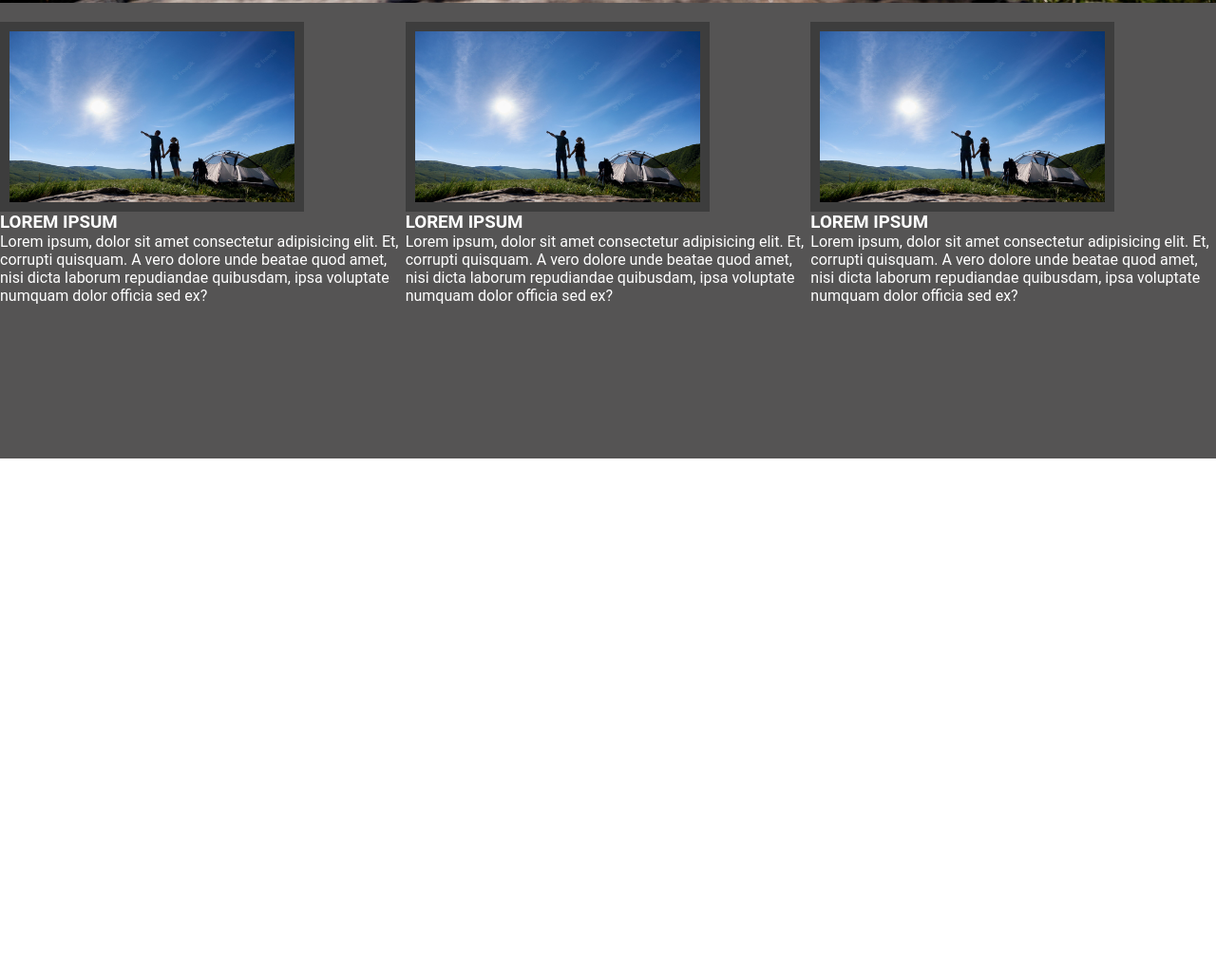
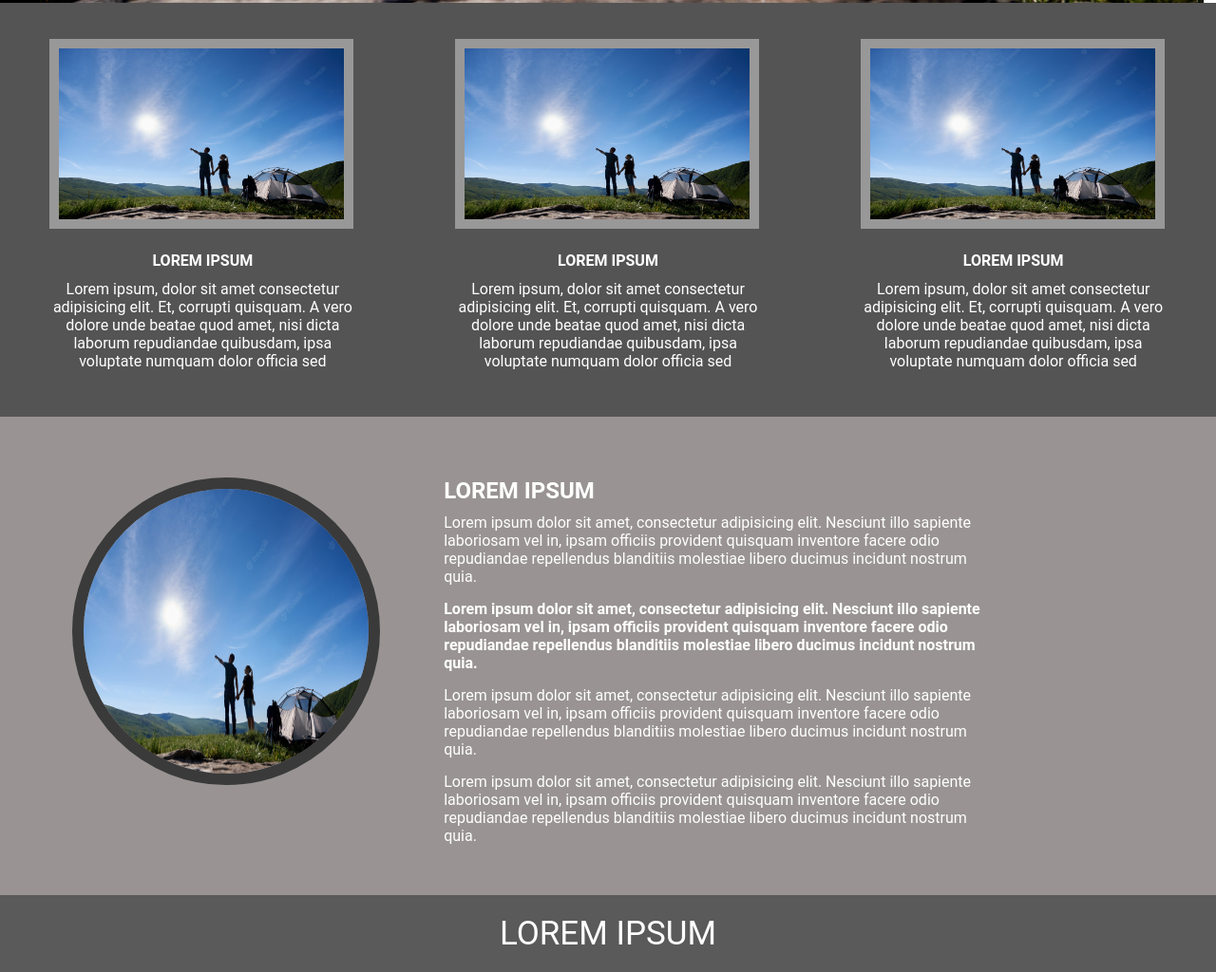
Before and after one commit to diogodvs/DesafioPaginaWeb, a plain HTML site: page index.html in a window 1280 px wide. Shown: the part 797-1821 px from the top of the page at 95% size. Before the commit the page ends 1280 px from the top, so only its background shows below. Drawn offline with Linux system fonts and the light colour scheme.

Commit message:
finalizado pagina web desktop

```diff
--- a/assets/css/style.css
+++ b/assets/css/style.css
@@ -14,7 +14,7 @@
 }
 
 #img-topo {
-    width: 100vw;
+    width: 99vw;
     height: 100vh;
     position: absolute;
 
@@ -27,25 +27,103 @@
     font-size: 25px;
 }
 
+.text h1 {
+    color: #fff;
+}
+
+.text p {
+    color: #fff;
+}
+
 /* primeira seção */
 main {
     display: flex;
+    flex-direction: column;
 }
 
 .first-section {
     width: 100%;
-    height: 60vh;
     display: flex;
     background-color: rgb(85, 84, 84);
     color: #fff;
     align-content: space-around;
+
+
+}
+
+.item-first-section {
+    max-width: 33.3%;
+    padding: 3%;
+    justify-content: center;
 }
 
 .item-first-section img {
-    display: flex;
-    flex-direction: column;
-    margin-top: 20px;
     width: 300px;
     height: 180px;
-    border: 10px solid rgb(61, 61, 61);
+    border: 10px solid rgb(153, 152, 152);
+    justify-items: center;
+    margin-left: 4%;
 }
+
+.item-first-section h4 {
+    padding-top: 20px;
+    text-align: center;
+}
+
+.item-first-section p {
+    text-align: center;
+    padding: 3%;
+}
+
+/* Segunda seção */
+
+.second-section {
+    display: flex;
+    height: 47vh;
+    background-color: rgb(153, 147, 147);
+    align-content: center;
+    padding: 5%;
+
+}
+
+#second-section-image {
+    width: 35%;
+}
+
+.second-section img {
+    width: 300px;
+    height: 300px;
+    border-radius: 50%;
+    align-items: center;
+    border: 12px solid rgb(58, 58, 58);
+}
+
+#second-section-text {
+    width: 50%;
+    margin-bottom: 40px;
+    color: #fff;
+}
+
+#second-section-text h2 {
+    padding-bottom: 10px;
+}
+
+.second-section img {
+    margin-left: 3%;
+}
+
+#second-section-text p {
+    margin-bottom: 15px;
+}
+
+/* Rodape */
+
+#rodape{
+    background-color: rgb(90, 90, 90);
+    color: #fff;
+    font-size: 35px;
+text-align: center;
+}
+#rodape p{
+    padding: 20px;
+}
--- a/index.html
+++ b/index.html
@@ -23,29 +23,53 @@
         <div class="first-section">
             <div class="item-first-section">
                 <img src="assets/images/paisagem.jpg" alt="paisagem">
-                <h3>LOREM IPSUM</h3>
+                <h4>LOREM IPSUM</h4>
                 <P>Lorem ipsum, dolor sit amet consectetur adipisicing elit. Et, corrupti quisquam. A vero dolore unde
                     beatae quod amet, nisi dicta laborum repudiandae quibusdam, ipsa voluptate numquam dolor officia sed
-                    ex?</P>
+                </P>
             </div>
             <div class="item-first-section">
                 <img src="assets/images/paisagem.jpg" alt="paisagem">
-                <h3>LOREM IPSUM</h3>
+                <h4>LOREM IPSUM</h4>
                 <P>Lorem ipsum, dolor sit amet consectetur adipisicing elit. Et, corrupti quisquam. A vero dolore unde
                     beatae quod amet, nisi dicta laborum repudiandae quibusdam, ipsa voluptate numquam dolor officia sed
-                    ex?</P>
+                </P>
             </div>
             <div class="item-first-section">
                 <img src="assets/images/paisagem.jpg" alt="paisagem">
-                <h3>LOREM IPSUM</h3>
+                <h4>LOREM IPSUM</h4>
                 <P>Lorem ipsum, dolor sit amet consectetur adipisicing elit. Et, corrupti quisquam. A vero dolore unde
                     beatae quod amet, nisi dicta laborum repudiandae quibusdam, ipsa voluptate numquam dolor officia sed
-                    ex?</P>
+                </P>
+            </div>
+        </div>
+        <div class="second-section">
+            <div id="second-section-image">
+                <img src="assets/images/paisagem.jpg" alt="paisagem">
+            </div>
+            <div id="second-section-text">
+                <h2>LOREM IPSUM</h2>
+
+                <p>Lorem ipsum dolor sit amet, consectetur adipisicing elit. Nesciunt illo sapiente laboriosam
+                    vel in, ipsam officiis provident quisquam inventore facere odio repudiandae repellendus
+                    blanditiis molestiae libero ducimus incidunt nostrum quia.</p>
+
+                <p><b>Lorem ipsum dolor sit amet, consectetur adipisicing elit. Nesciunt illo sapiente laboriosam
+                        vel in, ipsam officiis provident quisquam inventore facere odio repudiandae repellendus
+                        blanditiis molestiae libero ducimus incidunt nostrum quia.</b></p>
+
+                <p>Lorem ipsum dolor sit amet, consectetur adipisicing elit. Nesciunt illo sapiente laboriosam
+                    vel in, ipsam officiis provident quisquam inventore facere odio repudiandae repellendus
+                    blanditiis molestiae libero ducimus incidunt nostrum quia.</p>
+
+                <p>Lorem ipsum dolor sit amet, consectetur adipisicing elit. Nesciunt illo sapiente laboriosam
+                    vel in, ipsam officiis provident quisquam inventore facere odio repudiandae repellendus
+                    blanditiis molestiae libero ducimus incidunt nostrum quia.</p>
             </div>
         </div>
     </main>
-    <footer>
-
+    <footer id="rodape">
+        <p>LOREM IPSUM</p>
     </footer>
 </body>
 
```
